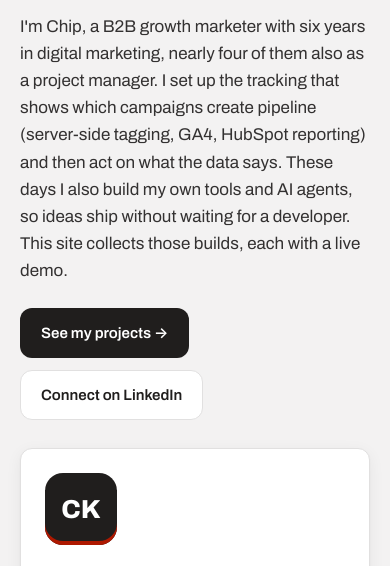
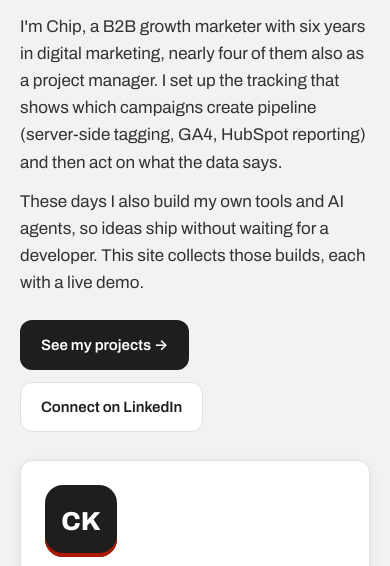
Before and after one commit to chipkoele/portfolio, a plain HTML site: page index.html in a window 390 px wide. Shown: the part 273-839 px from the top of the page. Drawn offline with Linux system fonts and the light colour scheme.

Commit message:
Split Home intro into two paragraphs
Easier to read, especially on mobile: first about my marketing
background, then about what I build.

Co-Authored-By: Claude Opus 5.5 <noreply@anthropic.com>
Claude-Session: https://claude.ai/code/session_01QQrMmFhWqn3V6ooSqqv4fz

```diff
--- a/assets/css/site.css
+++ b/assets/css/site.css
@@ -94,6 +94,7 @@ h1 { font-size: clamp(30px, 5.5vw, 48px); font-weight: 800; line-height: 1.1; le
 h2 { font-size: clamp(22px, 3vw, 26px); font-weight: 800; letter-spacing: -.01em; margin: 0 0 8px; }
 h3 { font-size: 17px; margin: 0 0 6px; }
 .lead { font-size: clamp(17px, 2.2vw, 19px); color: var(--body); max-width: 680px; margin: 0 0 24px; }
+.lead-first { margin-bottom: 12px; }
 .muted { color: var(--muted); }
 .section { margin-top: 64px; }
 .section-head { display: flex; align-items: end; justify-content: space-between; gap: 16px; margin-bottom: 20px; flex-wrap: wrap; }
--- a/index.html
+++ b/index.html
@@ -39,7 +39,8 @@
         <div>
           <span class="role-line">B2B Growth Marketer<span class="sep">|</span>Demand Gen, HubSpot &amp; AI Automation</span>
           <h1>I build inbound engines and prove what turns into pipeline.</h1>
-          <p class="lead">I'm Chip, a B2B growth marketer with six years in digital marketing, nearly four of them also as a project manager. I set up the tracking that shows which campaigns create pipeline (server-side tagging, GA4, HubSpot reporting) and then act on what the data says. These days I also build my own tools and AI agents, so ideas ship without waiting for a developer. This site collects those builds, each with a live demo.</p>
+          <p class="lead lead-first">I'm Chip, a B2B growth marketer with six years in digital marketing, nearly four of them also as a project manager. I set up the tracking that shows which campaigns create pipeline (server-side tagging, GA4, HubSpot reporting) and then act on what the data says.</p>
+          <p class="lead">These days I also build my own tools and AI agents, so ideas ship without waiting for a developer. This site collects those builds, each with a live demo.</p>
           <div class="btn-row">
             <a class="btn btn-primary" href="projects.html">See my projects →</a>
             <a class="btn btn-secondary" href="https://www.linkedin.com/in/chip-koele-5592b2a4/" target="_blank" rel="noopener">Connect on LinkedIn</a>
```
